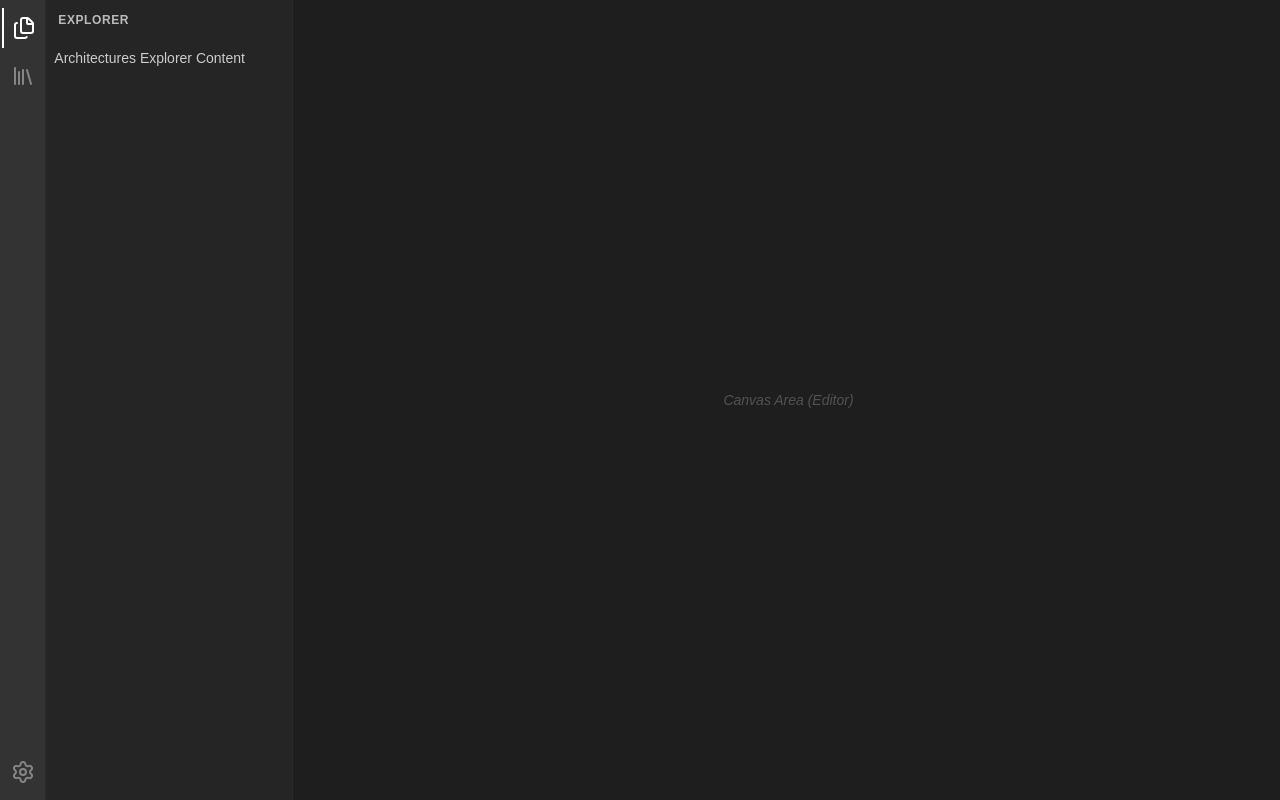
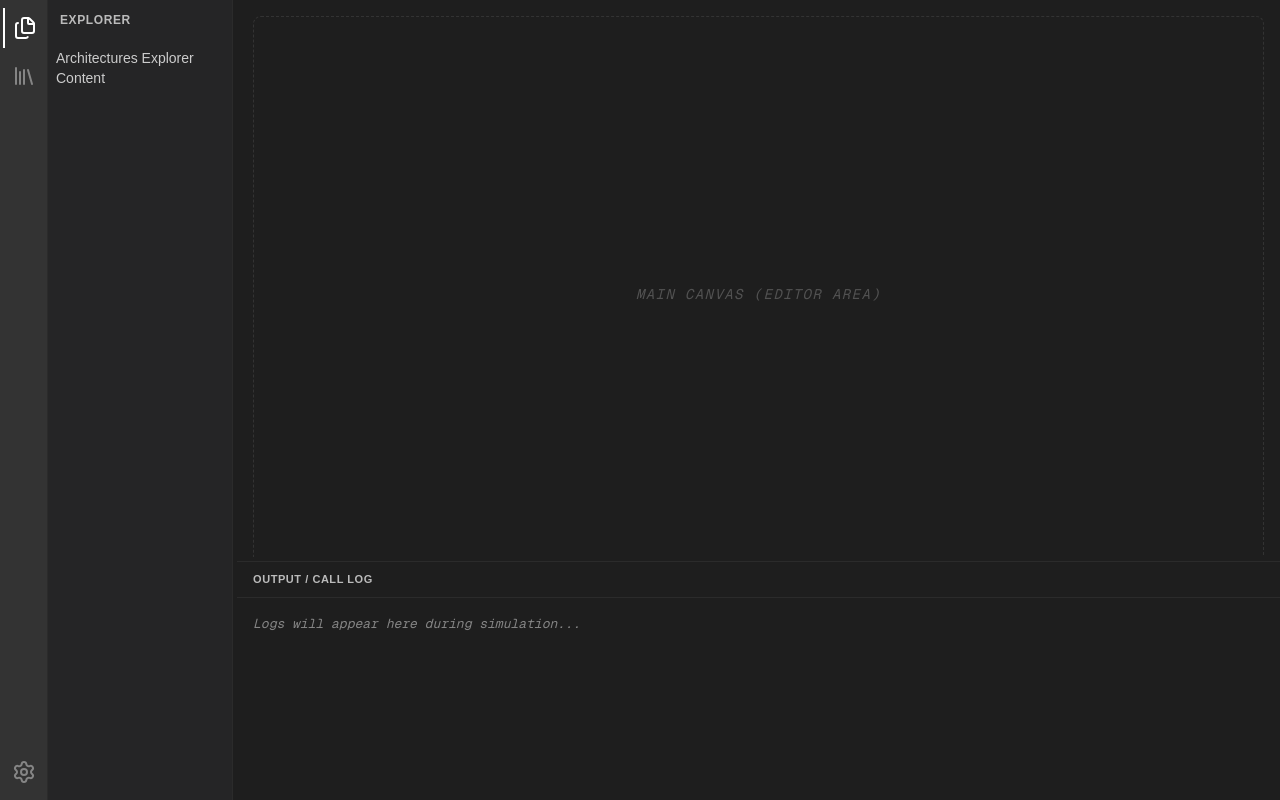
Before and after one commit to indoria/arch-planner-1, a Next.js app: page / in a window 1280 px wide. Built offline with nearby package versions, Linux system fonts and the light colour scheme.

Commit message:
style(ui): Improve Shell layout with resizable bottom panel and adjusted sidebar sizing

```diff
--- a/app/page.tsx
+++ b/app/page.tsx
@@ -6,10 +6,10 @@ export default function Home() {
     <Shell>
       <div className="flex flex-col h-full">
         <TabBar />
-        <div className="flex-1 overflow-hidden">
+        <div className="flex-1 overflow-hidden bg-[#1e1e1e]">
           {/* This is where the React Flow canvas will live */}
-          <div className="flex flex-col items-center justify-center h-full text-[#858585]">
-            <p className="text-sm opacity-50 italic">Canvas Area (Editor)</p>
+          <div className="flex flex-col items-center justify-center h-full text-[#858585] border border-dashed border-[#333333] m-4 rounded-lg">
+            <p className="text-sm opacity-50 italic font-mono uppercase tracking-widest">Main Canvas (Editor Area)</p>
           </div>
         </div>
       </div>
--- a/components/Shell.tsx
+++ b/components/Shell.tsx
@@ -37,9 +37,9 @@ export default function Shell({ children }: { children?: React.ReactNode }) {
       </div>
 
       {/* Main Panel Group */}
-      <PanelGroup direction="horizontal">
+      <PanelGroup direction="horizontal" className="flex-1">
         {/* Sidebar */}
-        <Panel defaultSize={20} minSize={15} maxSize={40} data-testid="sidebar" className="bg-[#252526] border-r border-[#2b2b2b]">
+        <Panel defaultSize={15} minSize={10} maxSize={40} data-testid="sidebar" className="bg-[#252526] border-r border-[#2b2b2b]">
           <div className="p-3 uppercase text-xs font-bold tracking-wider text-[#bbbbbb]">
             {activeView === 'explorer' ? 'Explorer' : 'Interactive Library'}
           </div>
@@ -56,6 +56,8 @@ export default function Shell({ children }: { children?: React.ReactNode }) {
 
         {/* Editor Area */}
         <Panel data-testid="editor-area" className="flex flex-col h-full overflow-hidden">
+          <PanelGroup direction="vertical">
+            <Panel defaultSize={70} minSize={20} className="flex flex-col overflow-hidden">
               {children || (
                 <div className="flex flex-col items-center justify-center h-full text-[#858585]">
                   <Box size={64} className="mb-4 opacity-20" />
@@ -64,6 +66,19 @@ export default function Shell({ children }: { children?: React.ReactNode }) {
                 </div>
               )}
             </Panel>
+
+            <PanelResizeHandle className="h-1 bg-[#1e1e1e] hover:bg-[#007acc] transition-colors" />
+
+            <Panel defaultSize={30} minSize={10} className="bg-[#1e1e1e] border-t border-[#2b2b2b]">
+              <div className="flex items-center h-9 px-4 border-b border-[#2b2b2b]">
+                <div className="text-[11px] uppercase tracking-wider font-bold text-[#bbbbbb]">Output / Call Log</div>
+              </div>
+              <div className="p-4 text-[13px] font-mono text-[#858585] italic">
+                Logs will appear here during simulation...
+              </div>
+            </Panel>
+          </PanelGroup>
+        </Panel>
       </PanelGroup>
     </div>
   )
```
Lines whose indentation alone changed are shown as unchanged.
